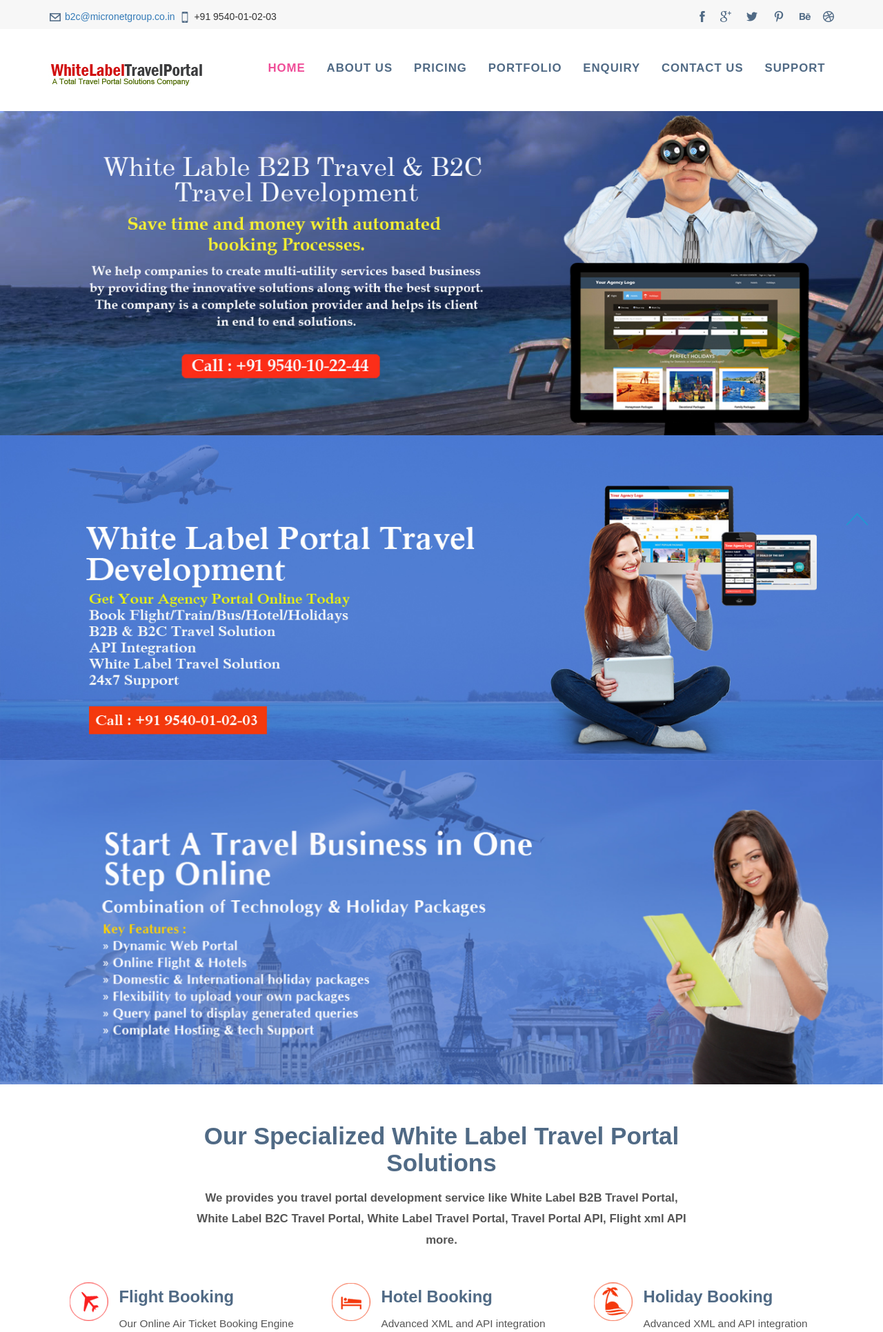
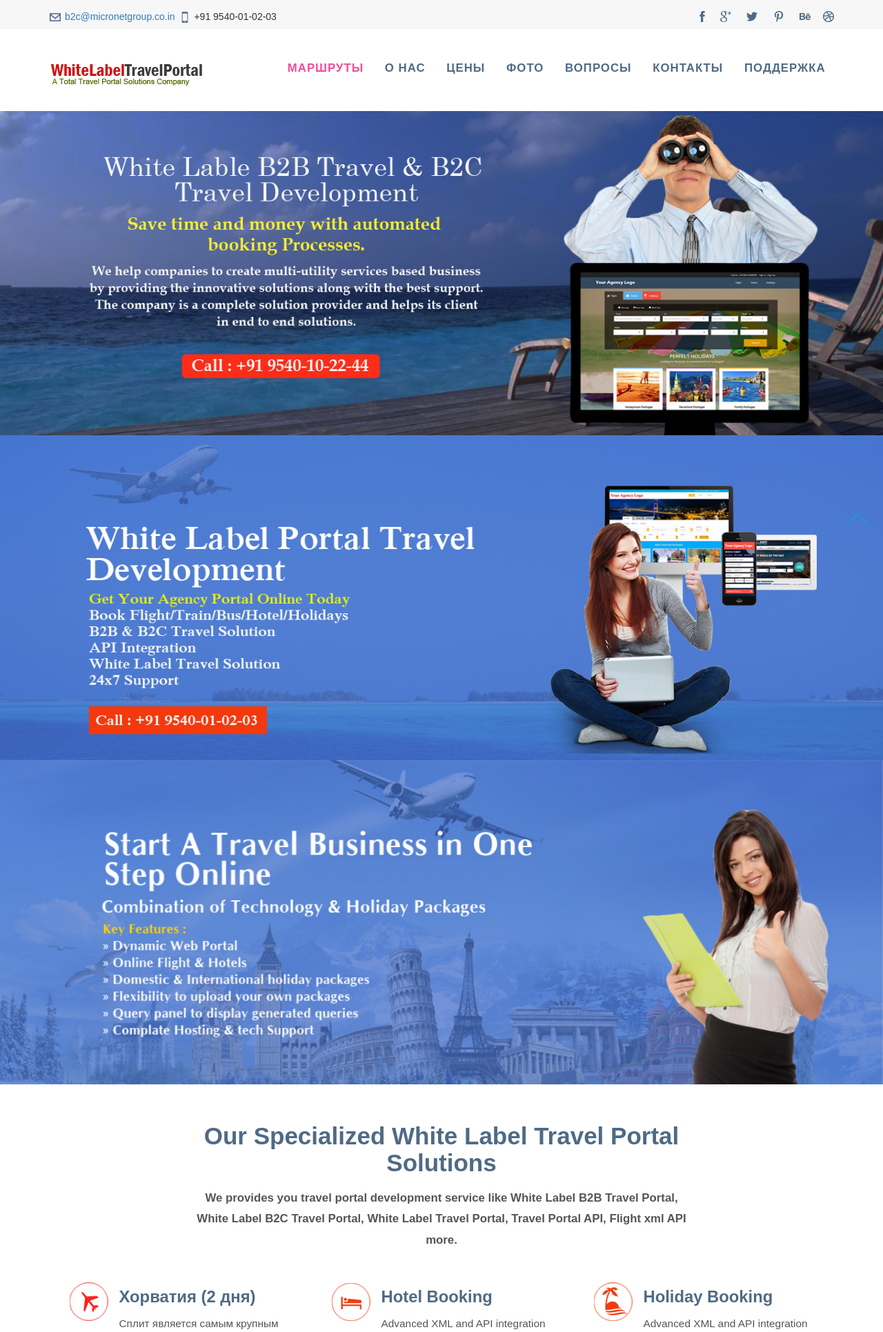
Before and after one commit to Chaosexplorer1988/tourist_resource, a Yii app: template views/site/index.php in a window 1280 px wide. Shown: the top 1931 px of the page at 69% size. Run offline with PHP 8.4 and a stand-in for Yii, Linux system fonts and the light colour scheme; the template is opened without the code that fills it, so the values that code supplies are empty; some libraries are stand-ins or nearby versions.

Commit message:
Перевод

```diff
--- a/views/site/index.php
+++ b/views/site/index.php
@@ -59,13 +59,13 @@ $this->title = 'My Yii Application';
                 <span class="menu"><img src="../images/nav-icon.png" alt="white label travel website"/></span>
                 <ul>
                     <nav class="cl-effect-5">
-                        <li><a href="index.html" class="active"><span data-hover="Home">Home</span></a></li>
-                        <li><a href="about-us-white-label-travel-portal.html"><span data-hover="About us">About us</span></a></li>
-                        <li><a href="pricing.html"><span data-hover="Pricing">Pricing</span></a></li>
-                        <li><a href="portfolio.html"><span data-hover="Portfolio">Portfolio</span></a></li>
-                        <li><a href="enquiry.html"><span data-hover="Enquiry">Enquiry</span></a></li>
-                        <li><a href="contact.html"><span data-hover="contact us">contact us</span></a></li>
-                        <li><a href="support.html"><span data-hover="Support">Support</span></a></li>
+                        <li><a href="/" class="active"><span data-hover="Маршруты">Маршруты</span></a></li>
+                        <li><a href="about-us-white-label-travel-portal.html"><span data-hover="О нас">О нас</span></a></li>
+                        <li><a href="pricing.html"><span data-hover="Цены">Цены</span></a></li>
+                        <li><a href="portfolio.html"><span data-hover="Фото">Фото</span></a></li>
+                        <li><a href="enquiry.html"><span data-hover="Вопросы">Вопросы</span></a></li>
+                        <li><a href="contact.html"><span data-hover="Контакты">Контакты</span></a></li>
+                        <li><a href="support.html"><span data-hover="Поддержка">Поддержка</span></a></li>
                     </nav>
                 </ul>
                 <div class="clearfix"></div>
@@ -106,8 +106,13 @@ $this->title = 'My Yii Application';
                     <i><img src="../images/flight-icon.png" alt="Air Ticket Booking Engine"/></i>
                 </div>
                 <div class="passion">
-                    <h4 title="Flight Booking">Flight Booking</h4>
-                    <p>Our Online Air Ticket Booking Engine is directly linked with the GDS through API which fetch the online inventory on air ticket and display the search result. After selecting the particular search result it will be redirected to payment gateway for payment processing.</p>
+                    <h4 title="Хорватия (2 дня)">Хорватия (2 дня)</h4>
+                    <p>Сплит является самым крупным городом на побережье Адриатического моря.
+                        Осмотреть Дворец Диоклетиана, древнеримский комплекс в центре города (раньше фильм Игра престолов!).
+                        Пляж бачвице, известный своим мягким песком и прозрачной водой, является излюбленным с местными жителями. Попробовать игру Пицигина, традиционную игру от сплит играла на мелководье.
+
+                        Аэропорт сплита находится в 15,5 миль (25 км) к западу от Сплита. Есть также железнодорожное сообщение между Сплите и Загребе.
+                    </p>
                 </div>
                 <div class="clearfix"></div>
             </div>
```
